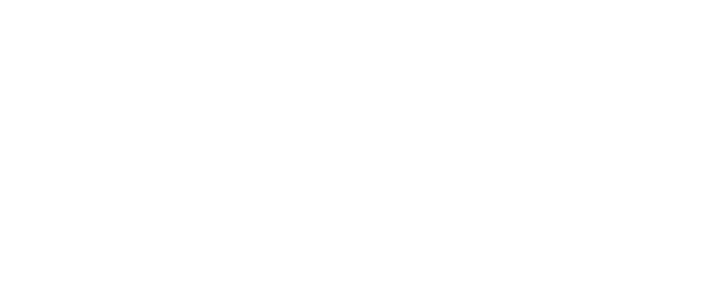
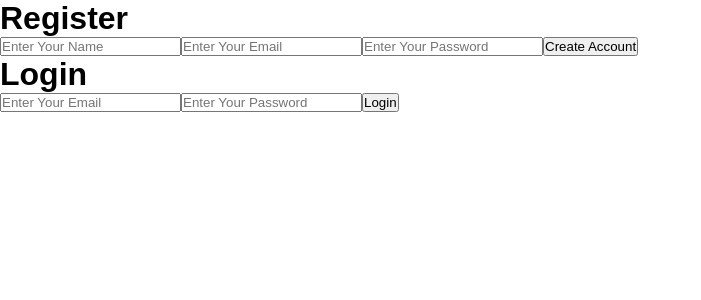
Before and after one commit to syedhuxu/Revise-Backend, a React app in the folder PracticeFolder/ExpenseTracker/Frontend/: page /auth in a window 1280 px wide. Shown: the top 300 px of the page, without its empty margins (0-701 px from the left). Built offline with nearby package versions, Linux system fonts and the light colour scheme; the HTML template or start-up script is replaced by a standard one.

Commit message:
ExpenseTracker

```diff
--- a/PracticeFolder/ExpenseTracker/Frontend/package.json
+++ b/PracticeFolder/ExpenseTracker/Frontend/package.json
@@ -10,6 +10,7 @@
     "preview": "vite preview"
   },
   "dependencies": {
+    "axios": "^1.21.1",
     "react": "^19.3.1",
     "react-dom": "^19.3.1"
   },
--- a/PracticeFolder/ExpenseTracker/Frontend/src/App.jsx
+++ b/PracticeFolder/ExpenseTracker/Frontend/src/App.jsx
@@ -1,3 +1,85 @@
-function App() {}
+import { useState } from "react";
+import axios from "axios";
+
+function App() {
+  const [name, setName] = useState("");
+  const [email, setEmail] = useState("");
+  const [password, setPassword] = useState("");
+
+  const handleRegister = async (e) => {
+    e.preventDefault();
+    if (!name.trim() || !email.trim() || !password.trim()) return;
+    try {
+      await axios.post("http://localhost:3000/api/auth/register", {
+        name,
+        email,
+        password,
+      });
+      setName("");
+      setEmail("");
+      setPassword("");
+    } catch (err) {
+      console.error("Failed to create note:", err);
+    }
+  };
+
+  const handleLogin = (e) => {
+    e.preventDefault();
+    setEmail("");
+    setPassword("");
+  };
+
+  return (
+    <main>
+      <div className="registration-container">
+        <h1>Register</h1>
+        <div className="register-form">
+          <form
+            onSubmit={(e) => {
+              handleRegister(e);
+            }}
+          >
+            <input
+              type="text"
+              value={name}
+              name="name"
+              onChange={(e) => setName(e.target.value)}
+              placeholder="Enter Your Name"
+            />
+            <input
+              type="email"
+              value={email}
+              name="email"
+              onChange={(e) => setEmail(e.target.value)}
+              placeholder="Enter Your Email"
+            />
+            <input
+              type="password"
+              value={password}
+              name="password"
+              onChange={(e) => setPassword(e.target.value)}
+              placeholder="Enter Your Password"
+            />
+            <button>Create Account</button>
+          </form>
+        </div>
+      </div>
+      <div className="loginAccount-container">
+        <h1>Login</h1>
+        <div className="register-form">
+          <form
+            onSubmit={(e) => {
+              handleLogin(e);
+            }}
+          >
+            <input type="email" placeholder="Enter Your Email" />
+            <input type="password" placeholder="Enter Your Password" />
+            <button>Login</button>
+          </form>
+        </div>
+      </div>
+    </main>
+  );
+}
 
 export default App;
```
Also changed, not shown: 2 other files (tests, documents, lock files or other folders).
